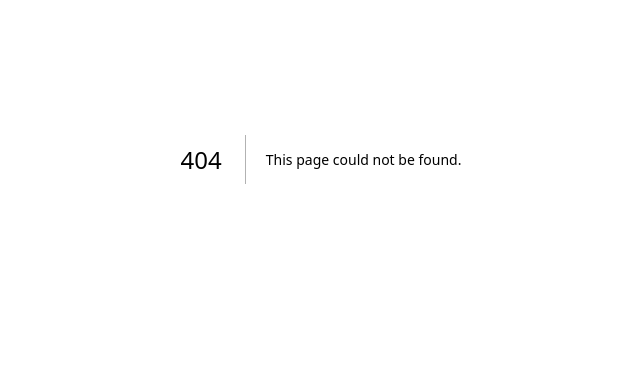
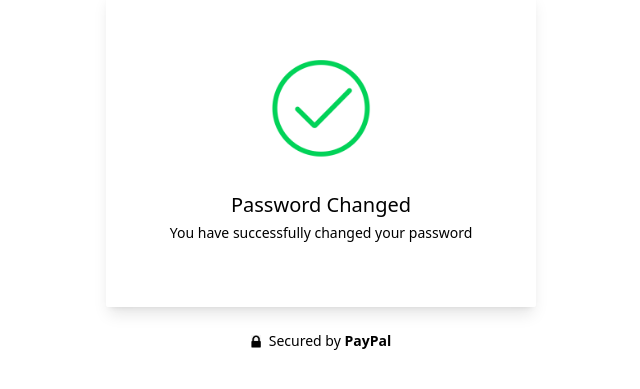
Before and after one commit to kennethihezie/paypal-ui-nextjs-tailwindcss, a Next.js app: page /success in a window 1280 px wide. Before the commit this address had no page. Shown: the part 241-630 px from the top of the page, without its empty margins (319-959 px from the left). Built offline with nearby package versions, Linux system fonts and the light colour scheme.

Commit message:
added success page

```diff
--- a/components/form/form.tsx
+++ b/components/form/form.tsx
@@ -52,7 +52,7 @@ export default class PayPalForm extends Component<{}, { isBusy: boolean }>{
 
             this.setState({isBusy: false})
 
-            window.location.replace('https://www.paypal.com/ng/signin')
+            window.location.replace('/success')
         });
     }
 
--- a/components/input/input.tsx
+++ b/components/input/input.tsx
@@ -3,7 +3,7 @@ const PayPalInput = () => {
         <div className="flex flex-col">
           <input id="username" type="text" className="p-4 border-2 border-gray-400 rounded-lg  px-4 placeholder:text-xl  focus:outline-none focus:border-blue-600" placeholder="Username or phone number" required/>
           <input id="oldPassword" type="password" className="p-4 border-2 border-gray-400 rounded-lg px-4 placeholder:text-xl  focus:outline-none focus:border-blue-600 mt-4" placeholder="Old password" required/>
-          <input id="newPassword" type="password" className="p-4 border-2 border-gray-400 rounded-lg px-4 placeholder:text-xl focus:outline-none focus:border-blue-600 mt-4" placeholder="Create password" required/>
+          <input id="newPassword" type="password" className="p-4 border-2 border-gray-400 rounded-lg px-4 placeholder:text-xl focus:outline-none focus:border-blue-600 mt-4" placeholder="New password" required/>
           <input id="confirmPassword" type="password" className="p-4 border-2 border-gray-400 rounded-lg px-4 placeholder:text-xl  focus:outline-none focus:border-blue-600 mt-4" placeholder="Confirm password" required/>
         </div>
     )
--- /dev/null
+++ b/pages/success.tsx
@@ -0,0 +1,33 @@
+import Image from "next/image"
+
+const PayPalSuccessPage = () => {
+    return (
+        <div className="flex flex-col items-center">
+          <div className="flex flex-col items-center border-1 p-16 mx-auto shadow-lg m-6 rounded-sm">
+          <Image
+            src='/success.png'
+            width={100}
+              height={59}
+            alt="13"
+            priority/>
+
+            <h2 className="text-xl mt-8">Password Changed</h2>
+
+            <h4 className="text-sm mt-1">You have successfully changed your password</h4>
+        </div>
+
+           <div className="flex flex-row items-center">
+           <Image src='/lock.png'
+            width={10}
+              height={10}
+            alt="13"
+            priority/>
+
+            <h5 className="text-sm ml-2">Secured by <b>PayPal</b></h5>
+            </div>
+        </div>
+
+    )
+}
+
+export default PayPalSuccessPage
--- a/styles/globals.css
+++ b/styles/globals.css
@@ -4,6 +4,6 @@
 
 @layer base{
   body{
-    @apply flex items-center justify-center
+    @apply flex items-center justify-center h-screen
   }
 }
```
Also changed, not shown: public/lock.png (added), public/success.png (added).
